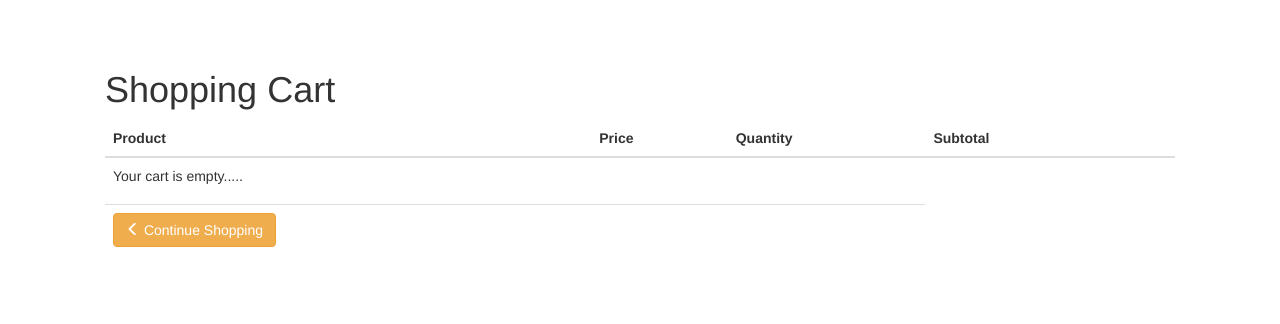
After one commit to rcMaldonado10/shoe-Plaza, a PHP site: page /viewCart.php in a window 1280 px wide. The commit adds this page. Shown: the top 324 px of the page. Run offline with PHP 8.4, Linux system fonts and the light colour scheme.

Commit message:
Add to Cart

```diff
--- /dev/null
+++ b/Cart.php
@@ -0,0 +1,184 @@
+<?php session_start();
+class Cart {
+    protected $cart_contents = array();
+
+    public function __construct(){
+        // get the shopping cart array from the session
+        $this->cart_contents = !empty($_SESSION['cart_contents'])?$_SESSION['cart_contents']:NULL;
+		if ($this->cart_contents === NULL){
+			// set some base values
+			$this->cart_contents = array('cart_total' => 0, 'total_items' => 0);
+		}
+    }
+
+    /**
+	 * Cart Contents: Returns the entire cart array
+	 * @param	bool
+	 * @return	array
+	 */
+	public function contents(){
+		// rearrange the newest first
+		$cart = array_reverse($this->cart_contents);
+
+		// remove these so they don't create a problem when showing the cart table
+		unset($cart['total_items']);
+		unset($cart['cart_total']);
+
+		return $cart;
+	}
+
+    /**
+	 * Get cart item: Returns a specific cart item details
+	 * @param	string	$row_id
+	 * @return	array
+	 */
+	public function get_item($row_id){
+		return (in_array($row_id, array('total_items', 'cart_total'), TRUE) OR ! isset($this->cart_contents[$row_id]))
+			? FALSE
+			: $this->cart_contents[$row_id];
+	}
+
+    /**
+	 * Total Items: Returns the total item count
+	 * @return	int
+	 */
+	public function total_items(){
+		return $this->cart_contents['total_items'];
+	}
+
+    /**
+	 * Cart Total: Returns the total price
+	 * @return	int
+	 */
+	public function total(){
+		return $this->cart_contents['cart_total'];
+	}
+
+    /**
+	 * Insert items into the cart and save it to the session
+	 * @param	array
+	 * @return	bool
+	 */
+	public function insert($item = array()){
+		if(!is_array($item) OR count($item) === 0){
+			return FALSE;
+		}else{
+            if(!isset($item['id'], $item['name'], $item['price'], $item['qty'])){
+                return FALSE;
+            }else{
+                /*
+                 * Insert Item
+                 */
+                // prep the quantity
+                $item['qty'] = (float) $item['qty'];
+                if($item['qty'] == 0){
+                    return FALSE;
+                }
+                // prep the price
+                $item['price'] = (float) $item['price'];
+                // create a unique identifier for the item being inserted into the cart
+                $rowid = md5($item['id']);
+                // get quantity if it's already there and add it on
+                $old_qty = isset($this->cart_contents[$rowid]['qty']) ? (int) $this->cart_contents[$rowid]['qty'] : 0;
+                // re-create the entry with unique identifier and updated quantity
+                $item['rowid'] = $rowid;
+                $item['qty'] += $old_qty;
+                $this->cart_contents[$rowid] = $item;
+
+                // save Cart Item
+                if($this->save_cart()){
+                    return isset($rowid) ? $rowid : TRUE;
+                }else{
+                    return FALSE;
+                }
+            }
+        }
+	}
+
+    /**
+	 * Update the cart
+	 * @param	array
+	 * @return	bool
+	 */
+	public function update($item = array()){
+		if (!is_array($item) OR count($item) === 0){
+			return FALSE;
+		}else{
+			if (!isset($item['rowid'], $this->cart_contents[$item['rowid']])){
+				return FALSE;
+			}else{
+				// prep the quantity
+				if(isset($item['qty'])){
+					$item['qty'] = (float) $item['qty'];
+					// remove the item from the cart, if quantity is zero
+					if ($item['qty'] == 0){
+						unset($this->cart_contents[$item['rowid']]);
+						return TRUE;
+					}
+				}
+
+				// find updatable keys
+				$keys = array_intersect(array_keys($this->cart_contents[$item['rowid']]), array_keys($item));
+				// prep the price
+				if(isset($item['price'])){
+					$item['price'] = (float) $item['price'];
+				}
+				// product id & name shouldn't be changed
+				foreach(array_diff($keys, array('id', 'name')) as $key){
+					$this->cart_contents[$item['rowid']][$key] = $item[$key];
+				}
+				// save cart data
+				$this->save_cart();
+				return TRUE;
+			}
+		}
+	}
+
+    /**
+	 * Save the cart array to the session
+	 * @return	bool
+	 */
+	protected function save_cart(){
+		$this->cart_contents['total_items'] = $this->cart_contents['cart_total'] = 0;
+		foreach ($this->cart_contents as $key => $val){
+			// make sure the array contains the proper indexes
+			if(!is_array($val) OR !isset($val['price'], $val['qty'])){
+				continue;
+			}
+
+			$this->cart_contents['cart_total'] += ($val['price'] * $val['qty']);
+			$this->cart_contents['total_items'] += $val['qty'];
+			$this->cart_contents[$key]['subtotal'] = ($this->cart_contents[$key]['price'] * $this->cart_contents[$key]['qty']);
+		}
+
+		// if cart empty, delete it from the session
+		if(count($this->cart_contents) <= 2){
+			unset($_SESSION['cart_contents']);
+			return FALSE;
+		}else{
+			$_SESSION['cart_contents'] = $this->cart_contents;
+			return TRUE;
+		}
+    }
+
+    /**
+	 * Remove Item: Removes an item from the cart
+	 * @param	int
+	 * @return	bool
+	 */
+	 public function remove($row_id){
+		// unset & save
+		unset($this->cart_contents[$row_id]);
+		$this->save_cart();
+		return TRUE;
+	 }
+
+    /**
+	 * Destroy the cart: Empties the cart and destroy the session
+	 * @return	void
+	 */
+	public function destroy(){
+		$this->cart_contents = array('cart_total' => 0, 'total_items' => 0);
+		unset($_SESSION['cart_contents']);
+	}
+}
--- a/about.php
+++ b/about.php
@@ -32,7 +32,7 @@
                     <li class="default"><a href= "women.php">Women </a></li>
                     <li class="default"><a href="men.php">Men</a></li>
                     <li class="current_page-item"><a href="about.php">About us</a></li>
-
+                    <li><a href="viewCart.php" class="cart-link" title="View Cart"><img class="cartlogo" src="Images/shopping-cart-logo.png" /></a></li>
                 </ul>
             </div>
 
--- a/home.php
+++ b/home.php
@@ -9,6 +9,7 @@ include 'includes/topbar.php';
                     <li class="default"><a href= "women.php">Women </a></li>
                     <li class="default"><a href="men.php">Men</a></li>
                     <li class="default"><a href="about.php">About us</a></li>
+
                 </ul>
             </div>
 
@@ -23,7 +24,7 @@ include 'includes/checkbox.php';
 
                         <div class ="fixedwith">
                                     <!-- This is the table -->
-                                <table border ="1" class="tablestyle">
+                                <table border ="1" class="tablestyle" cellpadding="10" cellspacing="1" >
 
                                     <tr>
 
--- /dev/null
+++ b/viewCart.php
@@ -0,0 +1,78 @@
+<?php
+// initializ shopping cart class
+include 'Cart.php';
+$cart = new Cart;
+?>
+<!DOCTYPE html>
+<html lang="en">
+<head>
+    <title>View Cart - PHP Shopping Cart Tutorial</title>
+    <meta charset="utf-8">
+    <link rel="stylesheet" href="http://maxcdn.bootstrapcdn.com/bootstrap/3.3.7/css/bootstrap.min.css">
+    <script src="https://ajax.googleapis.com/ajax/libs/jquery/1.12.4/jquery.min.js"></script>
+    <script src="http://maxcdn.bootstrapcdn.com/bootstrap/3.3.7/js/bootstrap.min.js"></script>
+    <style>
+    .container{padding: 50px;}
+    input[type="number"]{width: 20%;}
+    </style>
+    <script>
+    function updateCartItem(obj,id){
+        $.get("cartAction.php", {action:"updateCartItem", id:id, qty:obj.value}, function(data){
+            if(data == 'ok'){
+                location.reload();
+            }else{
+                alert('Cart update failed, please try again.');
+            }
+        });
+    }
+    </script>
+</head>
+</head>
+<body>
+<div class="container">
+    <h1>Shopping Cart</h1>
+    <table class="table">
+    <thead>
+        <tr>
+            <th>Product</th>
+            <th>Price</th>
+            <th>Quantity</th>
+            <th>Subtotal</th>
+            <th>&nbsp;</th>
+        </tr>
+    </thead>
+    <tbody>
+        <?php
+        if($cart->total_items() > 0){
+            //get cart items from session
+            $cartItems = $cart->contents();
+            foreach($cartItems as $item){
+        ?>
+        <tr>
+            <td><?php echo $item["name"]; ?></td>
+            <td><?php echo '$'.$item["price"].' USD'; ?></td>
+            <td><input type="number" class="form-control text-center" value="<?php echo $item["qty"]; ?>" onchange="updateCartItem(this, '<?php echo $item["rowid"]; ?>')"></td>
+            <td><?php echo '$'.$item["subtotal"].' USD'; ?></td>
+            <td>
+                <!--<a href="cartAction.php?action=updateCartItem&id=" class="btn btn-info"><i class="glyphicon glyphicon-refresh"></i></a>-->
+                <a href="cartAction.php?action=removeCartItem&id=<?php echo $item["rowid"]; ?>" class="btn btn-danger" onclick="return confirm('Are you sure?')"><i class="glyphicon glyphicon-trash"></i></a>
+            </td>
+        </tr>
+        <?php } }else{ ?>
+        <tr><td colspan="5"><p>Your cart is empty.....</p></td>
+        <?php } ?>
+    </tbody>
+    <tfoot>
+        <tr>
+            <td><a href="men.php" class="btn btn-warning"><i class="glyphicon glyphicon-menu-left"></i> Continue Shopping</a></td>
+            <td colspan="2"></td>
+            <?php if($cart->total_items() > 0){ ?>
+            <td class="text-center"><strong>Total <?php echo '$'.$cart->total().' USD'; ?></strong></td>
+            <td><a href="checkout.php" class="btn btn-success btn-block">Checkout <i class="glyphicon glyphicon-menu-right"></i></a></td>
+            <?php } ?>
+        </tr>
+    </tfoot>
+    </table>
+</div>
+</body>
+</html>
--- a/women.php
+++ b/women.php
@@ -9,7 +9,7 @@ include 'includes/topbar.php';
                     <li class="current_page-item"><a href= "women.php">Women </a></li>
                     <li class="default"><a href="men.php">Men</a></li>
                     <li class="default"><a href="about.php">About us</a></li>
-
+                    <li><a href="viewCart.php" class="cart-link" title="View Cart"><img class="cartlogo" src="Images/shopping-cart-logo.png" /></a></li>
                 </ul>
             </div>
 
@@ -24,7 +24,7 @@ include 'includes/checkbox.php';
 
                             <div class ="fixedwith">
                                 <!-- This is the table -->
-                                <table border ="1" class="tablestyle">
+                                <table border ="1" class="tablestyle" cellpadding="10" cellspacing="1">
                                  <tr>
                                    <th>Nike <img class="imgsize" src="Images/woman1.jpg" />
                                         <br/>Nike Air Max 95 Sneakerboots - Women<br/>$95.00</th>
```
Also changed, not shown: includes/detailsmodal.php (+124 -2 lines), men.php (+10 -5 lines), stylesstore.css (+10 -1 lines), images/shopping-cart-logo.png (added).
